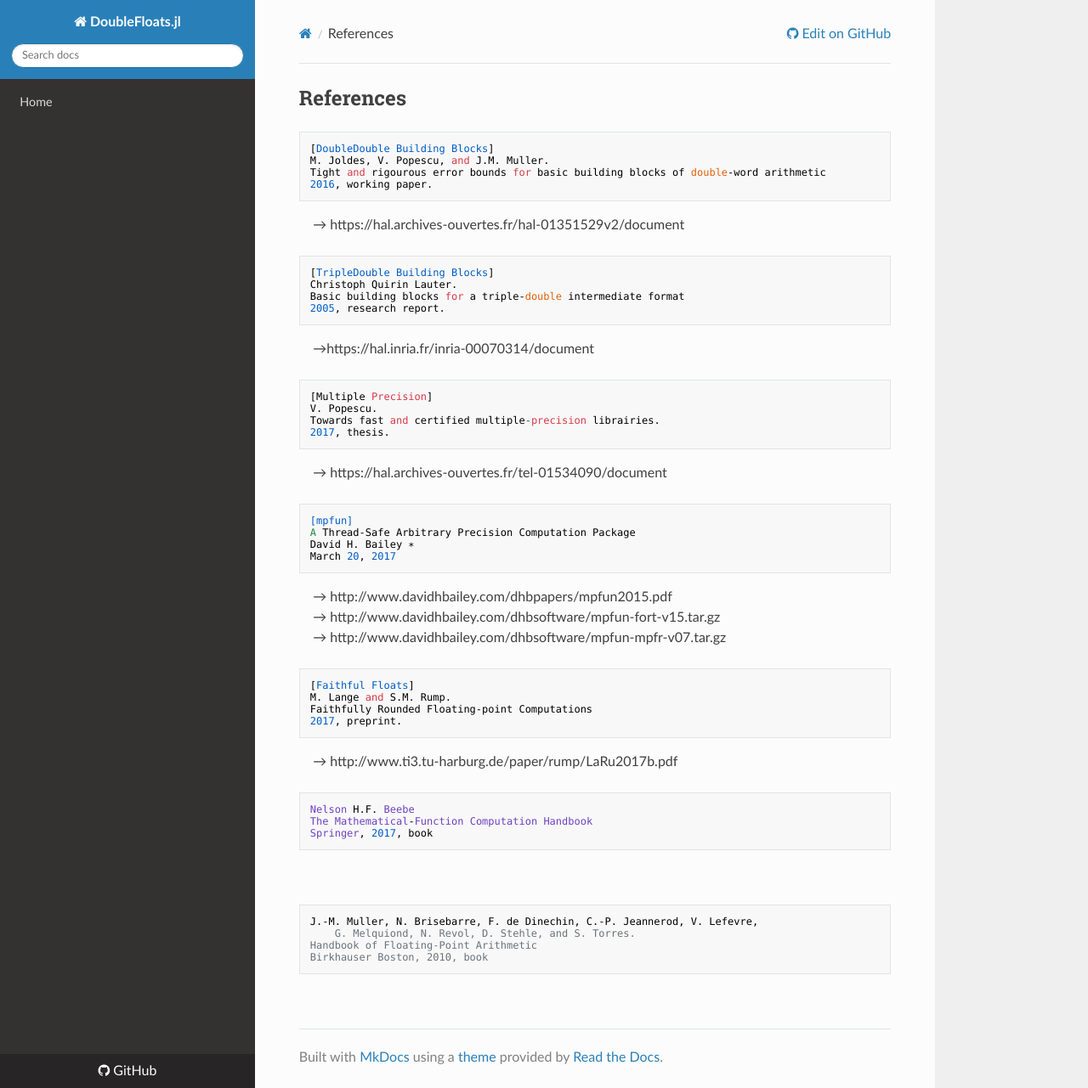
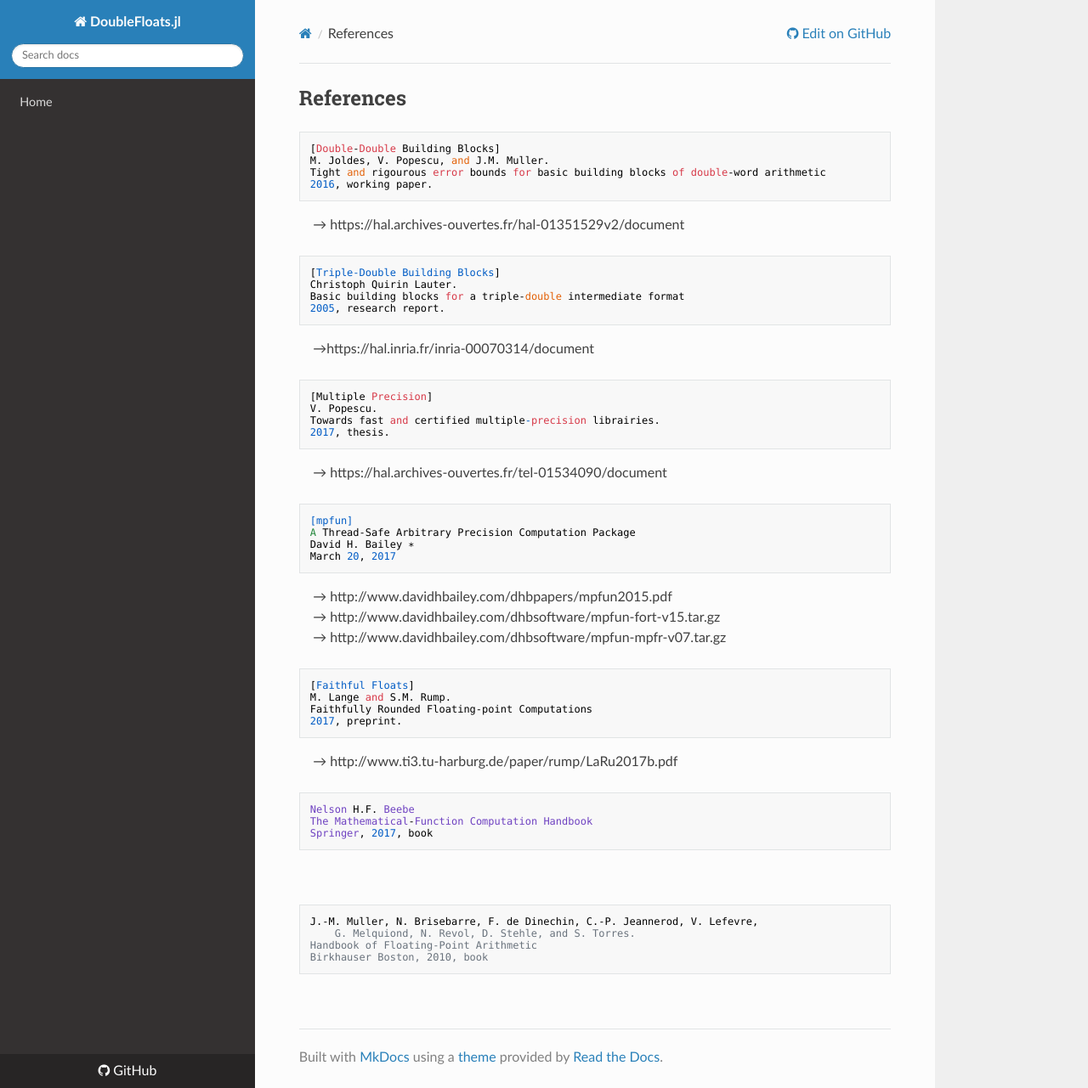
Before and after one commit to JuliaMath/DoubleFloats.jl, an MkDocs documentation site: the page built from docs/src/references.md, in a window 1280 px wide and 1281 px high. Shown: the whole window at 85% size. Built offline with MkDocs 1.6.1, drawn with Linux system fonts in a browser that asks for light colours; nearby versions of some CDN libraries; old or Windows-style settings are respelled for this version of MkDocs.

Commit message:
Update references.md

````diff
--- a/docs/src/references.md
+++ b/docs/src/references.md
@@ -2,7 +2,7 @@
 
 
 ```
-[DoubleDouble Building Blocks]
+[Double-Double Building Blocks]
 M. Joldes, V. Popescu, and J.M. Muller.
 Tight and rigourous error bounds for basic building blocks of double-word arithmetic
 2016, working paper.
@@ -10,7 +10,7 @@ Tight and rigourous error bounds for basic building blocks of double-word arithm
 &nbsp; &nbsp; &rarr;  https://hal.archives-ouvertes.fr/hal-01351529v2/document
 
 ```
-[TripleDouble Building Blocks]
+[Triple-Double Building Blocks]
 Christoph Quirin Lauter.
 Basic building blocks for a triple-double intermediate format
 2005, research report.
````
